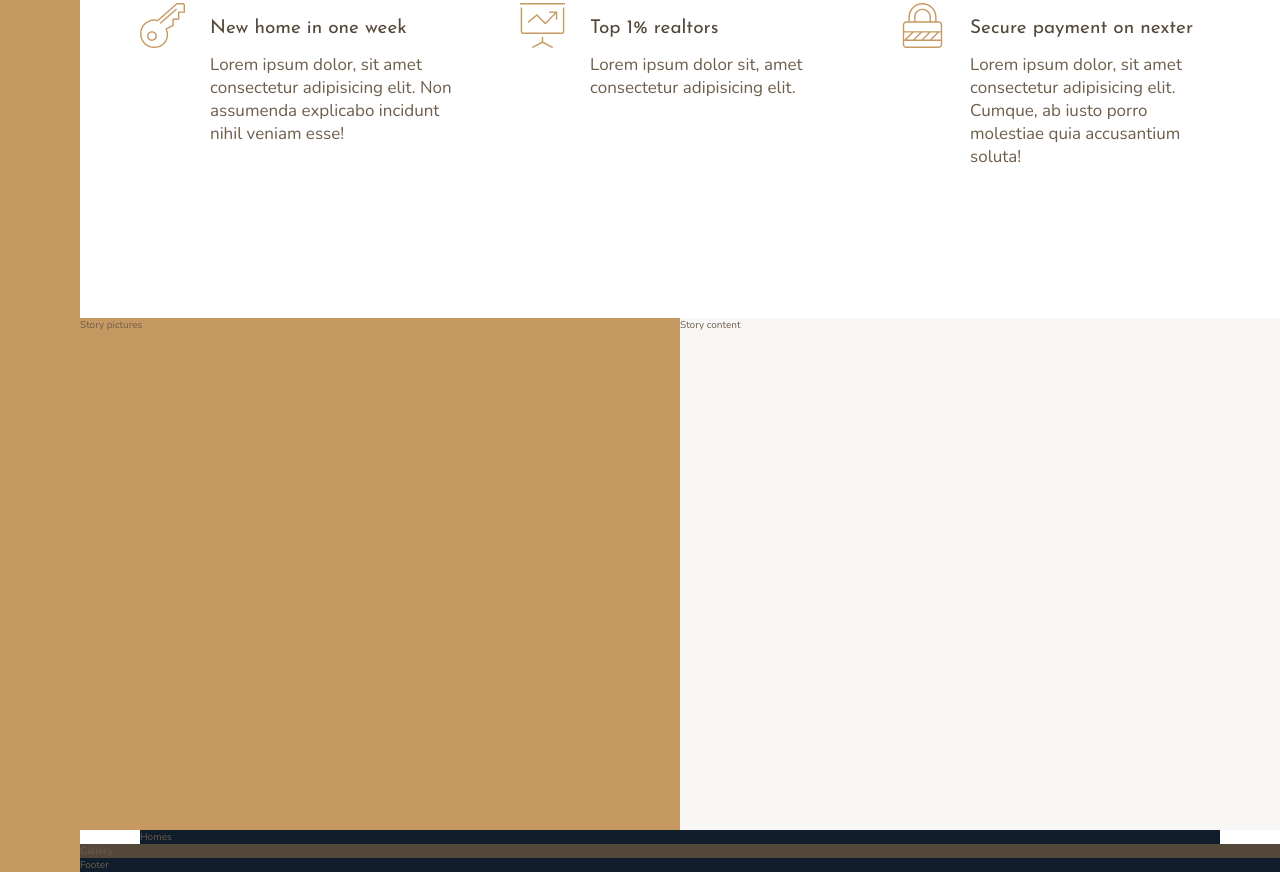
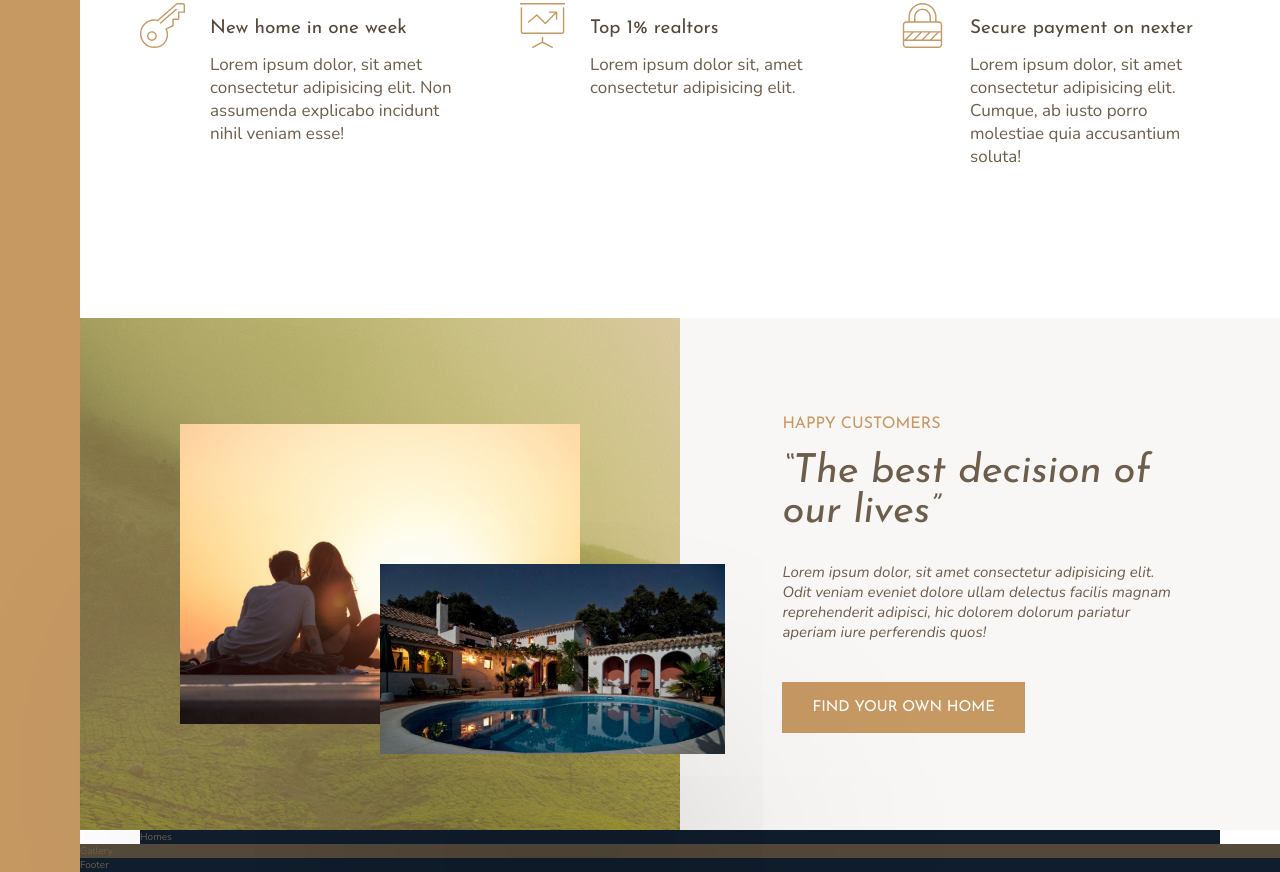
Before and after one commit to wtlin1228/nexter, a plain HTML site: page index.html in a window 1280 px wide. Shown: the part 1003-1875 px from the top of the page. Drawn offline with nearby package versions, Linux system fonts and the light colour scheme.

Commit message:
finish story

```diff
--- a/css/style.css
+++ b/css/style.css
@@ -23,12 +23,52 @@ body {
   font-family: "Josefin Sans", sans-serif;
   font-weight: 400; }
 
+.heading-2 {
+  font-size: .4rem;
+  font-style: italic;
+  line-height: 1; }
+  .heading-2--light {
+    color: #f9f7f6; }
+  .heading-2--dark {
+    color: #54483A; }
+
+.heading-3 {
+  font-size: .16rem;
+  color: #c69963;
+  text-transform: uppercase; }
+
 .heading-4 {
   font-size: .19rem; }
   .heading-4--light {
     color: #f9f7f6; }
   .heading-4--dark {
     color: #54483A; }
+
+.btn {
+  background-color: #c69963;
+  color: #fff;
+  border: none;
+  border-radius: 0;
+  font-family: "Josefin Sans", sans-serif;
+  font-size: .15rem;
+  text-transform: uppercase;
+  padding: .18rem .3rem;
+  cursor: pointer;
+  transition: all .2s; }
+  .btn:hover {
+    background-color: #B28451; }
+
+.mb-sm {
+  margin-bottom: .2rem; }
+
+.mb-md {
+  margin-bottom: .3rem; }
+
+.mb-lg {
+  margin-bottom: .4rem; }
+
+.mb-hg {
+  margin-bottom: .8rem; }
 
 .sidebar {
   background-color: #c69963;
@@ -67,11 +107,38 @@ body {
 
 .story__pictures {
   background-color: #c69963;
-  grid-column: full-start / col-end 4; }
+  grid-column: full-start / col-end 4;
+  background-image: linear-gradient(rgba(198, 153, 99, 0.5), rgba(198, 153, 99, 0.5)), url(../img/back.jpg);
+  display: grid;
+  grid-template-rows: repeat(6, 1fr);
+  grid-template-columns: repeat(6, 1fr);
+  align-items: center; }
+
+.story__img--1 {
+  width: 100%;
+  grid-row: 2 / 6;
+  grid-column: 2 / 6;
+  box-shadow: 0 2rem 5rem rgba(0, 0, 0, 0.1); }
+
+.story__img--2 {
+  width: 115%;
+  grid-row: 4 / 6;
+  grid-column: 4 / 7;
+  z-index: 20;
+  box-shadow: 0 2rem 5rem rgba(0, 0, 0, 0.2); }
 
 .story__content {
   background-color: #f9f7f6;
-  grid-column: col-start 5 / full-end; }
+  grid-column: col-start 5 / full-end;
+  padding: .6rem 8vw;
+  display: grid;
+  align-content: center;
+  justify-items: start; }
+
+.story__text {
+  font-size: .15rem;
+  font-style: italic;
+  margin-bottom: .4rem; }
 
 .homes {
   background-color: #101d2c;
--- a/index.html
+++ b/index.html
@@ -71,11 +71,17 @@
         </section>
 
         <div class="story__pictures">
-            Story pictures
+            <img src="img/story-1.jpeg" alt="Couple with new house" class="story__img--1">
+            <img src="img/story-2.jpeg" alt="new house" class="story__img--2">
         </div>
 
         <div class="story__content">
-            Story content
+            <h3 class="heading-3 mb-sm">Happy Customers</h3>
+            <h2 class="heading-2 heading-2-dark mb-md">&ldquo;The best decision of our lives&rdquo;</h2>
+            <p class="story__text">
+                Lorem ipsum dolor, sit amet consectetur adipisicing elit. Odit veniam eveniet dolore ullam delectus facilis magnam reprehenderit adipisci, hic dolorem dolorum pariatur aperiam iure perferendis quos!
+            </p>
+            <button class="btn">Find your own home</button>
         </div>
 
         <div class="homes">
--- a/sass/_story.scss
+++ b/sass/_story.scss
@@ -3,10 +3,48 @@
   &__pictures {
     background-color: $color-primary;
     grid-column: full-start / col-end 4;
+    background-image: linear-gradient(rgba($color-primary, .5), rgba($color-primary, .5)), url(../img/back.jpg);
+
+    display: grid;
+    grid-template-rows: repeat(6, 1fr);
+    grid-template-columns: repeat(6, 1fr);
+    align-items: center;
+  }
+
+  &__img--1 {
+    width: 100%;
+    grid-row: 2 / 6;
+    grid-column: 2 / 6;
+    box-shadow: 0 2rem 5rem rgba(#000, .1);
+  }
+
+  &__img--2 {
+    width: 115%;
+    grid-row: 4 / 6;
+    grid-column: 4 / 7;
+    z-index: 20;
+    box-shadow: 0 2rem 5rem rgba(#000, .2);
   }
 
   &__content {
     background-color: $color-grey-light-1;
     grid-column: col-start 5 / full-end;
+
+    padding: .6rem 8vw;
+
+    // display: flex;
+    // flex-direction: column;
+    // justify-content: center;
+    // align-items: start;
+
+    display: grid;
+    align-content: center;
+    justify-items: start;
+  }
+
+  &__text {
+    font-size: .15rem;
+    font-style: italic;
+    margin-bottom: .4rem;
   }
 }
--- a/sass/_typography.scss
+++ b/sass/_typography.scss
@@ -9,10 +9,19 @@
 
 .heading-2 {
   @extend %heading;
+  font-size: .4rem;
+  font-style: italic;
+  line-height: 1;
+
+  &--light { color: $color-grey-light-1; }
+  &--dark { color: $color-grey-dark-1; }
 }
 
 .heading-3 {
   @extend %heading;
+  font-size: .16rem;
+  color: $color-primary;
+  text-transform: uppercase;
 }
 
 .heading-4 {
@@ -22,3 +31,25 @@
   &--light { color: $color-grey-light-1; }
   &--dark { color: $color-grey-dark-1; }
 }
+
+.btn {
+  background-color: $color-primary;
+  color: #fff;
+  border: none;
+  border-radius: 0;
+  font-family: $font-display;
+  font-size: .15rem;
+  text-transform: uppercase;
+  padding: .18rem .3rem;
+  cursor: pointer;
+  transition: all .2s;
+
+  &:hover {
+    background-color: $color-primary-dark;
+  }
+}
+
+.mb-sm { margin-bottom: .2rem; }
+.mb-md { margin-bottom: .3rem; }
+.mb-lg { margin-bottom: .4rem; }
+.mb-hg { margin-bottom: .8rem; }
```
Also changed, not shown: README.md.
